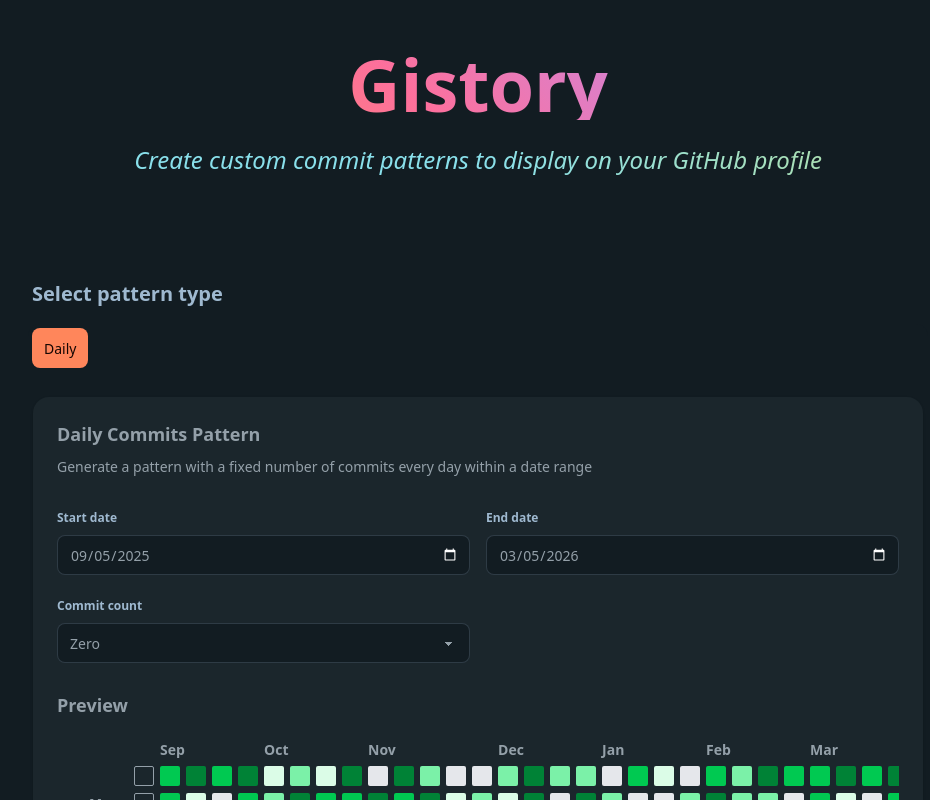
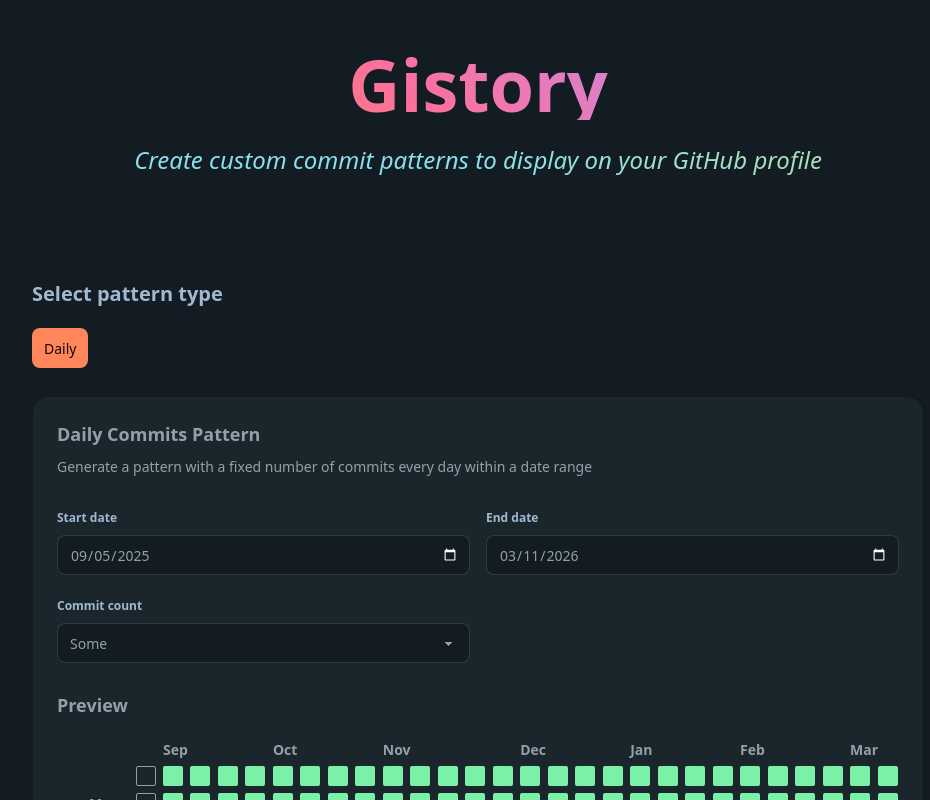
Before and after one commit to dthung1602/gistory, a React (Vite) app in the folder frontend/: page / in a window 1280 px wide. Shown: the top 800 px of the page, without its empty margins (162-1092 px from the left). Built offline with nearby package versions, Linux system fonts and the light colour scheme.

Commit message:
Fix bug Preview

```diff
--- a/frontend/src/components/Daily.tsx
+++ b/frontend/src/components/Daily.tsx
@@ -1,14 +1,31 @@
-import { NEXT_6_MONTH_STR, TODAY_STR } from "../constants.ts";
+import { useCallback, useEffect, useState } from "react";
+
+import { TODAY_STR } from "../constants.ts";
 import { useCommitCountInput, useDateInput, usePreviewData } from "../hooks.ts";
+import { dayDiff } from "../utils.ts";
 import InputCommitCount from "./InputCommitCount.tsx";
 import InputDate from "./InputDate.tsx";
 import PatternInput from "./PatternInput.tsx";
 
 function Daily() {
   const [startDate, onStartDateChange, startDateErr] = useDateInput({ defaultValue: TODAY_STR });
-  const [endDate, onEndDateChange, endDateErr] = useDateInput({ defaultValue: NEXT_6_MONTH_STR, minDate: startDate });
+  const [endDate, onEndDateChange, endDateErr] = useDateInput({ defaultValue: "2026-03-11", minDate: startDate });
   const [commitCount, onCommitCountChange] = useCommitCountInput();
-  const [data, setDataAtIndex] = usePreviewData();
+  const [data, setData, setDataAtIndex] = usePreviewData();
+
+  const hasError = startDateErr || endDateErr;
+
+  const [loading, setLoading] = useState(false);
+  const handleGenerate = useCallback(() => {
+    // TODO
+    console.log("click");
+  }, []);
+
+  useEffect(() => {
+    if (hasError) return;
+    const newData = Array(dayDiff(endDate, startDate) + 1).fill(commitCount);
+    setData(newData);
+  }, [startDate, endDate, commitCount]);
 
   return (
     <PatternInput
@@ -17,6 +34,8 @@
       startDate={startDate}
       data={data}
       setDataAtIndex={setDataAtIndex}
+      isGenerating={loading}
+      onGenerate={hasError ? undefined : handleGenerate}
     >
       <InputDate legend="Start date" date={startDate} onDateChange={onStartDateChange} dateErr={startDateErr} />
       <InputDate legend="End date" date={endDate} onDateChange={onEndDateChange} dateErr={endDateErr} />
--- a/frontend/src/components/Preview.tsx
+++ b/frontend/src/components/Preview.tsx
@@ -1,21 +1,26 @@
 import { useMemo } from "react";
 import * as React from "react";
 
-import { CommitCount, SUNDAY } from "../constants.ts";
-import { isString, nextCommitCount } from "../utils.ts";
+import { CommitCount } from "../constants.ts";
+import { dateFormater, monthFormater, nextCommitCount } from "../utils.ts";
 
 type Prop = {
-  startDate: string;
-  data: CommitCount[];
-  setDataAtIndex: (commitCount: CommitCount, idx: number) => void;
+  readonly startDate: string;
+  readonly data: CommitCount[];
+  readonly setDataAtIndex: (commitCount: CommitCount, idx: number) => void;
 };
 
 type DataCell = {
+  key: string;
   cellLabel: string;
   commitCount: CommitCount | null;
   onClick: (event: React.MouseEvent<HTMLDivElement>) => void;
 };
-type Cell = string | DataCell;
+type LabelCell = {
+  key: string;
+  text: string;
+};
+type Cell = LabelCell | DataCell;
 
 const COMMIT_COUNT_VALS = [null, ...Object.values(CommitCount)];
 
@@ -36,54 +41,67 @@
   }
 }
 
-const emptyCell: DataCell = {
-  cellLabel: "No commit",
-  commitCount: null,
-  onClick: () => {},
-};
+function addEmptyDataCells(cells: Cell[], n: number) {
+  for (let i = 0; i < n; i++) {
+    cells.push({
+      cellLabel: "No commit",
+      commitCount: null,
+      onClick: () => {},
+      key: "" + Math.random(),
+    });
+  }
+}
 
 function Preview({ startDate, data, setDataAtIndex }: Prop) {
-  // Ensure we have at least 7 days per week representation
   const cells = useMemo(() => {
     const date = new Date(startDate);
+    const newCells: Cell[] = [];
 
-    let cells: Cell[] = [];
-    if (date.getDate() != SUNDAY) {
-      cells = ["", ...Array(date.getDate()).fill(emptyCell)];
-    }
-    const initEmptyCellCount = cells.length;
+    // Ensure we have at least 7 days per week representation
+    // Add empty cells at the beginning
+    newCells.push({ text: "", key: "" + Math.random() });
+    addEmptyDataCells(newCells, date.getDay());
+
+    const initEmptyCellCount = newCells.length;
 
     let lastMonth = -1;
-    const dateFormater = new Intl.DateTimeFormat("en-US", {
-      month: "short",
-      day: "numeric",
-    });
-    const monthFormater = new Intl.DateTimeFormat("en-US", { month: "short" });
-
     for (let i = 0; i < data.length; i++) {
-      const currentMonth = date.getMonth();
+      // Beginning of new column.
+      // Add month label if this column belongs to a different month
       if ((i + initEmptyCellCount) % 7 == 1) {
+        const currentMonth = date.getMonth();
+        let text = "";
+        // The labels shouldn't be too close together,
+        // hence we do not add a label if date in month > 16
         if (currentMonth != lastMonth && date.getDate() < 16) {
-          cells.push(monthFormater.format(date));
+          text = monthFormater.format(date);
           lastMonth = currentMonth;
-        } else {
-          cells.push("");
         }
+        // remove redundant padding if start date is a sunday
+        if (i == 0) {
+          newCells.pop();
+        }
+        newCells.push({
+          text,
+          key: "label-" + date.toISOString(),
+        });
       }
 
-      const commitCount: CommitCount = data[i];
+      const commitCount = data[i];
       const cellLabel: string = `${commitCount} commits on ${dateFormater.format(date)}`;
       const onClick = () => {
         setDataAtIndex(nextCommitCount(data[i]), i);
       };
-      cells.push({ cellLabel, commitCount, onClick });
+      const key = "data-" + date.toISOString();
+      newCells.push({ cellLabel, commitCount, onClick, key });
 
       date.setDate(date.getDate() + 1);
     }
 
-    cells = cells.concat(Array(7 - date.getDay()).fill(emptyCell));
+    // Add empty cells at the end
+    addEmptyDataCells(newCells, 7 - date.getDay());
 
-    return cells;
+    return newCells;
   }, [startDate, data, setDataAtIndex]);
 
   return (
@@ -91,19 +109,25 @@
       <h2 className="font-bold text-lg mb-2">Preview</h2>
       <div className="pb-4 pt-3 pl-8 mb-2 overflow-x-scroll w-full">
         <div className="grid grid-rows-8 grid-flow-col gap-1.5" aria-label="commit-graph">
-          <div></div>
-          <div></div>
-          <div className="mr-2 font-bold">Mon</div>
-          <div></div>
-          <div className="mr-2 font-bold">Wed</div>
-          <div></div>
-          <div className="mr-2 font-bold">Fri</div>
-          <div></div>
-          {cells.map((cell, idx) => {
-            if (isString(cell)) {
+          <div key="First" />
+          <div key="Sun" />
+          <div key="Mon" className="mr-2 font-bold">
+            Mon
+          </div>
+          <div key="Tue" />
+          <div key="Wed" className="mr-2 font-bold">
+            Wed
+          </div>
+          <div key="Thu" />
+          <div key="Fri" className="mr-2 font-bold">
+            Fri
+          </div>
+          <div key="Sat" />
+          {cells.map(cell => {
+            if ("text" in cell) {
               return (
-                <div key={idx} className="w-5 h-5 font-bold whitespace-nowrap">
-                  {cell}
+                <div key={cell.key} className="w-5 h-5 font-bold whitespace-nowrap">
+                  {cell.text}
                 </div>
               );
             }
@@ -113,7 +137,7 @@
             const borderClass = isFilled ? "border border-black/0" : "border";
             return (
               <div
-                key={idx}
+                key={cell.key}
                 onClick={cell.onClick}
                 className={`w-5 h-5 rounded-xs tooltip tooltip-info foo hover:scale-110 hover:z-10
                       cursor-pointer transition-colors duration-250 ${colorClass} ${borderClass}`}
--- a/frontend/src/hooks.ts
+++ b/frontend/src/hooks.ts
@@ -1,4 +1,13 @@
-import { type ChangeEvent, type RefObject, useCallback, useEffect, useRef, useState } from "react";
+import {
+  type ChangeEvent,
+  type Dispatch,
+  type RefObject,
+  type SetStateAction,
+  useCallback,
+  useEffect,
+  useRef,
+  useState,
+} from "react";
 
 import { CommitCount, Font, SUNDAY, TODAY_STR } from "./constants.ts";
 import type { OnInputChange, OnSelectChange, SetDataAtIndexFunc } from "./types.ts";
@@ -61,7 +70,7 @@
 }
 
 function useCommitCountInput(): [CommitCount, OnSelectChange] {
-  return useEnumInput<CommitCount>(CommitCount, CommitCount.Zero);
+  return useEnumInput<CommitCount>(CommitCount, CommitCount.Some);
 }
 
 function useFontInput(): [Font, OnSelectChange] {
@@ -96,7 +105,7 @@
   return [text, onChange, ref];
 }
 
-function usePreviewData(): [CommitCount[], SetDataAtIndexFunc] {
+function usePreviewData(): [CommitCount[], Dispatch<SetStateAction<CommitCount[]>>, SetDataAtIndexFunc] {
   const [data, setData] = useState<CommitCount[]>(mockData);
 
   const setDataAtIndex = useCallback(
@@ -108,7 +117,7 @@
     [data],
   );
 
-  return [data, setDataAtIndex];
+  return [data, setData, setDataAtIndex];
 }
 
 let mockData = [
--- a/frontend/src/types.ts
+++ b/frontend/src/types.ts
@@ -1,12 +1,13 @@
-import type { ChangeEvent } from "react";
+import type { ChangeEvent, MouseEvent } from "react";
 
 import type { CommitCount } from "./constants.ts";
 
 type OnInputChange = (event: ChangeEvent<HTMLInputElement>) => void;
 type OnSelectChange = (event: ChangeEvent<HTMLSelectElement>) => void;
+type OnButtonClick = (event: MouseEvent<HTMLButtonElement>) => void;
 type SelectInputProp<V = string> = {
   value: V;
   onChange: OnSelectChange;
 };
 type SetDataAtIndexFunc = (c: CommitCount, i: number) => void;
-export type { OnInputChange, OnSelectChange, SelectInputProp, SetDataAtIndexFunc };
+export type { OnInputChange, OnSelectChange, SelectInputProp, SetDataAtIndexFunc, OnButtonClick };
--- a/frontend/src/utils.ts
+++ b/frontend/src/utils.ts
@@ -1,8 +1,4 @@
 import { CommitCount } from "./constants.ts";
-
-function isString(s: unknown) {
-  return typeof s === "string" || s instanceof String;
-}
 
 function debounce(callback: (...args: unknown[]) => unknown, wait: number) {
   let timeoutId: number | undefined = undefined;
@@ -14,16 +10,19 @@
   };
 }
 
-const NEXT_COMMIT_COUNT = new Map([
-  [null, CommitCount.Zero],
-  [CommitCount.Zero, CommitCount.Few],
-  [CommitCount.Few, CommitCount.Some],
-  [CommitCount.Some, CommitCount.Many],
-  [CommitCount.Many, CommitCount.ALot],
-  [CommitCount.ALot, CommitCount.Zero],
-]);
+let NEXT_COMMIT_COUNT: Map<CommitCount | null, CommitCount> | null = null;
 
 function nextCommitCount(c: CommitCount | null): CommitCount {
+  if (NEXT_COMMIT_COUNT == null) {
+    NEXT_COMMIT_COUNT = new Map([
+      [null, CommitCount.Zero],
+      [CommitCount.Zero, CommitCount.Few],
+      [CommitCount.Few, CommitCount.Some],
+      [CommitCount.Some, CommitCount.Many],
+      [CommitCount.Many, CommitCount.ALot],
+      [CommitCount.ALot, CommitCount.Zero],
+    ]);
+  }
   return NEXT_COMMIT_COUNT.get(c) as CommitCount;
 }
 
@@ -31,4 +30,20 @@
   return d.toISOString().split("T")[0];
 }
 
-export { isString, debounce, nextCommitCount, isoDate };
+function dayDiff(a: string, b: string) {
+  const date1 = new Date(a);
+  const date2 = new Date(b);
+  // eslint-disable-next-line @typescript-eslint/ban-ts-comment
+  // @ts-expect-error
+  const diffTime = Math.abs(date2 - date1);
+  return Math.floor(diffTime / (1000 * 60 * 60 * 24));
+}
+
+const dateFormater = new Intl.DateTimeFormat("en-US", {
+  month: "short",
+  day: "numeric",
+});
+
+const monthFormater = new Intl.DateTimeFormat("en-US", { month: "short" });
+
+export { debounce, nextCommitCount, isoDate, dayDiff, dateFormater, monthFormater };
```
Also changed, not shown: frontend/src/components/PatternInput.tsx (+9 -3 lines).
